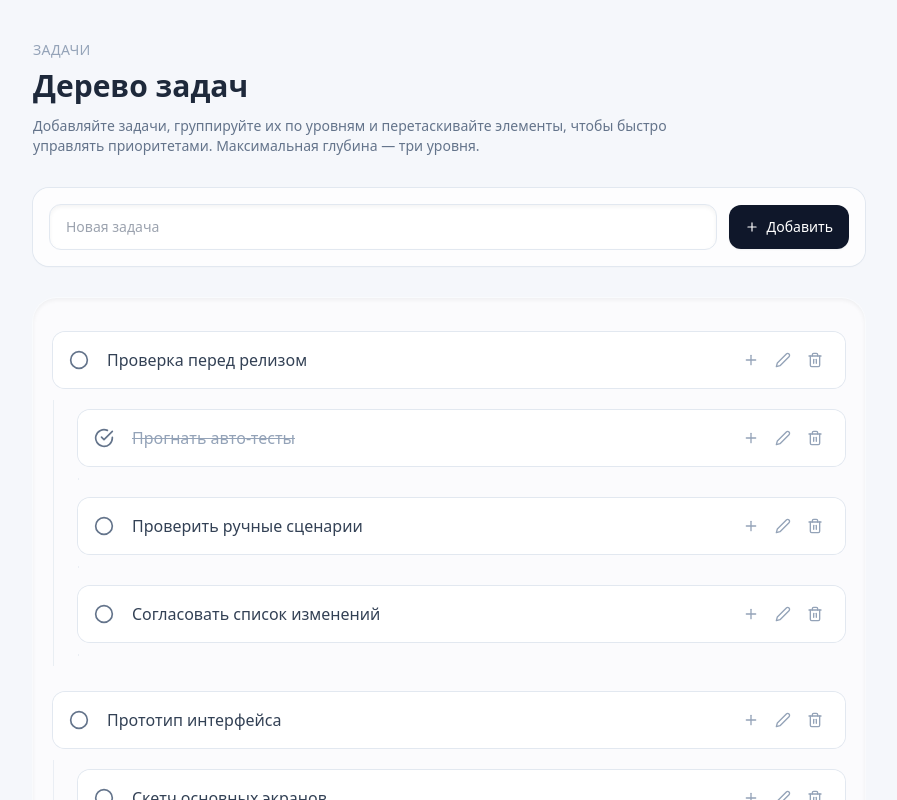
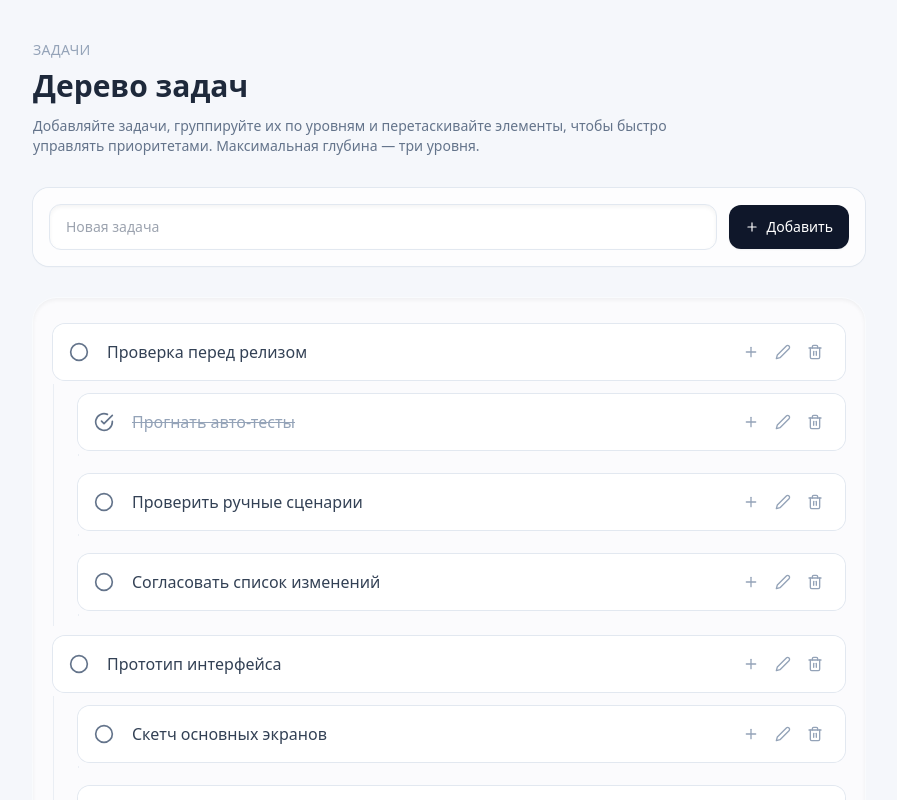
Before and after one commit to nicolay-i/todo-v5, a React (Vite) app: page / in a window 1280 px wide. Shown: the top 800 px of the page, without its empty margins (191-1088 px from the left). Built offline with nearby package versions, Linux system fonts and the light colour scheme.

Commit message:
fix styles

```diff
--- a/src/App.tsx
+++ b/src/App.tsx
@@ -47,7 +47,7 @@ const AppComponent = () => {
         </form>
 
         <section className="flex-1 rounded-3xl bg-white/60 p-5 shadow-inner ring-1 ring-white/40">
-          <div className="space-y-3">
+          <div className="space-y-1">
             <DropZone parentId={null} depth={0} index={0} />
             {store.todos.map((todo, index) => (
               <Fragment key={todo.id}>
--- a/src/components/TodoItem.tsx
+++ b/src/components/TodoItem.tsx
@@ -76,7 +76,7 @@ const TodoItemComponent = ({ todo, depth }: TodoItemProps) => {
   )
 
   return (
-    <div className="space-y-3">
+    <div className="space-y-1">
       <div
         className={[
           'group rounded-xl bg-white/95 ring-1 ring-slate-200 transition-all duration-200 hover:shadow-md',
```
